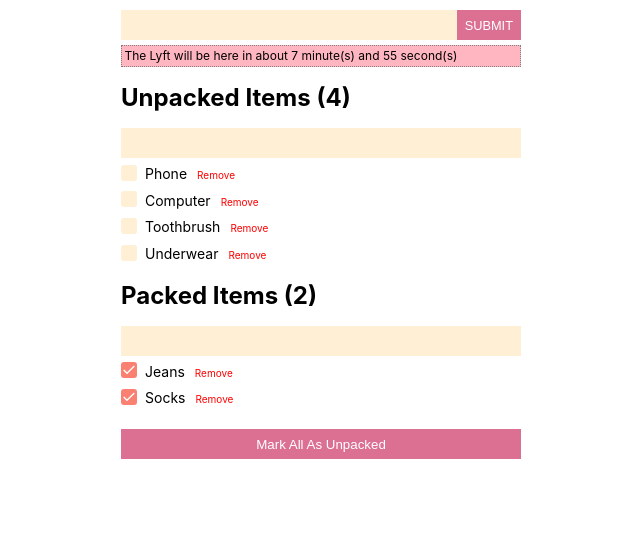
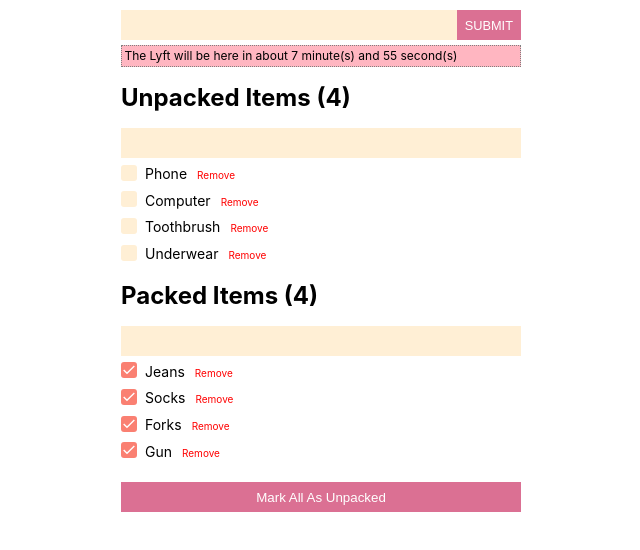
Before and after one commit to burnsco/packed-luggage-tracker, a React (Create React App) app: page / in a window 1280 px wide. Shown: the top 550 px of the page, without its empty margins (319-959 px from the left). Built offline with nearby package versions, Linux system fonts and the light colour scheme.

Commit message:
moved data into another folder, everything now hooks

```diff
--- a/package.json
+++ b/package.json
@@ -11,7 +11,8 @@
     "react": "^16.12.0",
     "react-dom": "^16.12.0",
     "react-scripts": "3.3.0",
-    "styled-components": "^5.0.0"
+    "styled-components": "^5.0.0",
+    "uuid": "^3.4.0"
   },
   "scripts": {
     "start": "react-scripts start",
--- a/src/container/App.js
+++ b/src/container/App.js
@@ -1,15 +1,8 @@
 import React from 'react'
 import LuggageTracker from './LuggageTracker'
+import uuidv1 from 'uuid/v1'
 import { useState } from 'react'
-
-let INITIAL_STATE = [
-  { id: 1, title: 'Phone', packed: false },
-  { id: 2, title: 'Computer', packed: false },
-  { id: 3, title: 'Jeans', packed: true },
-  { id: 4, title: 'Toothbrush', packed: false },
-  { id: 5, title: 'Socks', packed: true },
-  { id: 6, title: 'Underwear', packed: false }
-]
+import { INITIAL_STATE } from '../data'
 
 function App() {
   const [input, setInput] = useState('')
@@ -23,7 +16,7 @@ function App() {
       let itemz = [
         ...items,
         {
-          id: items.length + 1,
+          id: uuidv1(),
           title: input,
           packed: false
         }
@@ -43,7 +36,7 @@ function App() {
     setItems(itemz)
   }
   const toggleAll = () => {
-    let itemz = [...this.state.items]
+    let itemz = [...items]
     items.forEach(item => (item.packed = false))
     setItems(itemz)
   }
--- /dev/null
+++ b/src/data.js
@@ -0,0 +1,11 @@
+import uuidv1 from 'uuid/v1'
+export const INITIAL_STATE = [
+  { id: uuidv1(), title: 'Phone', packed: false },
+  { id: uuidv1(), title: 'Computer', packed: false },
+  { id: uuidv1(), title: 'Jeans', packed: true },
+  { id: uuidv1(), title: 'Toothbrush', packed: false },
+  { id: uuidv1(), title: 'Socks', packed: true },
+  { id: uuidv1(), title: 'Underwear', packed: false },
+  { id: uuidv1(), title: 'Forks', packed: true },
+  { id: uuidv1(), title: 'Gun', packed: true }
+]
```
Also changed, not shown: 1 other file (tests, documents, lock files or other folders).
